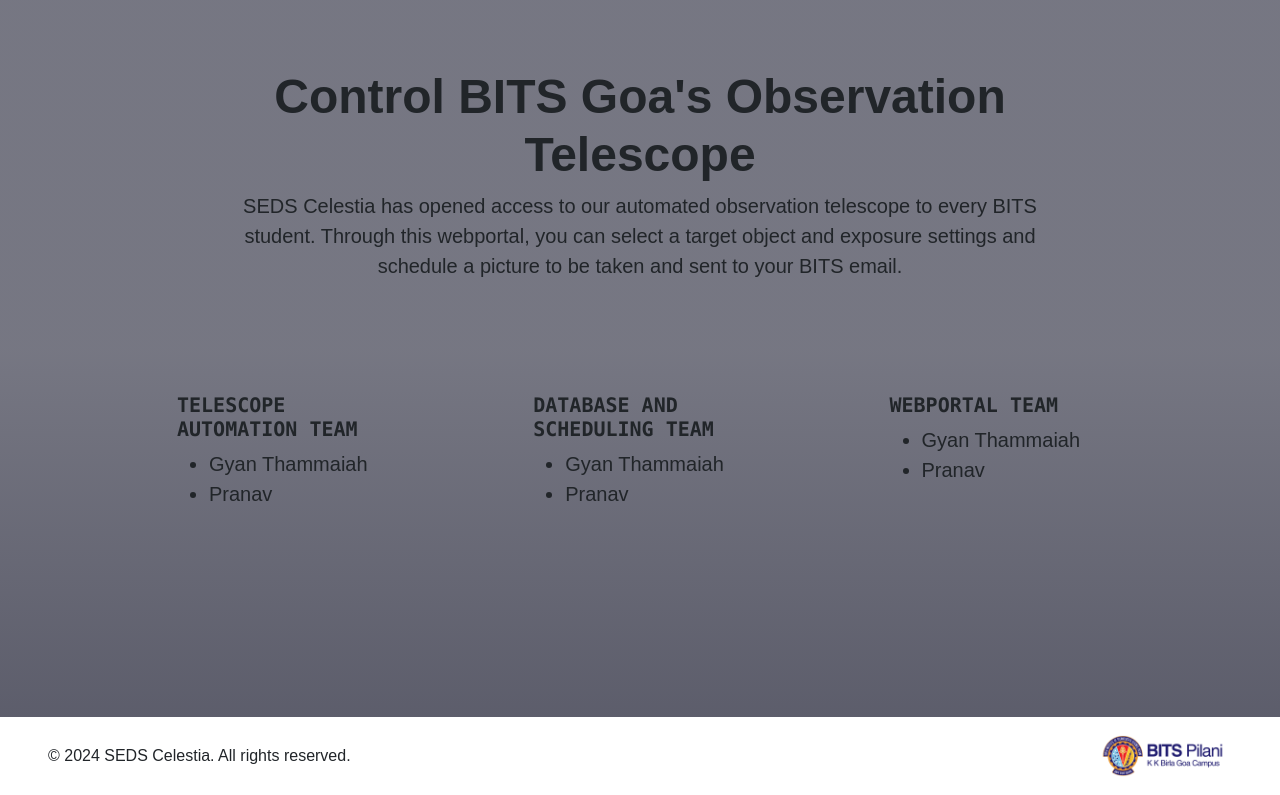
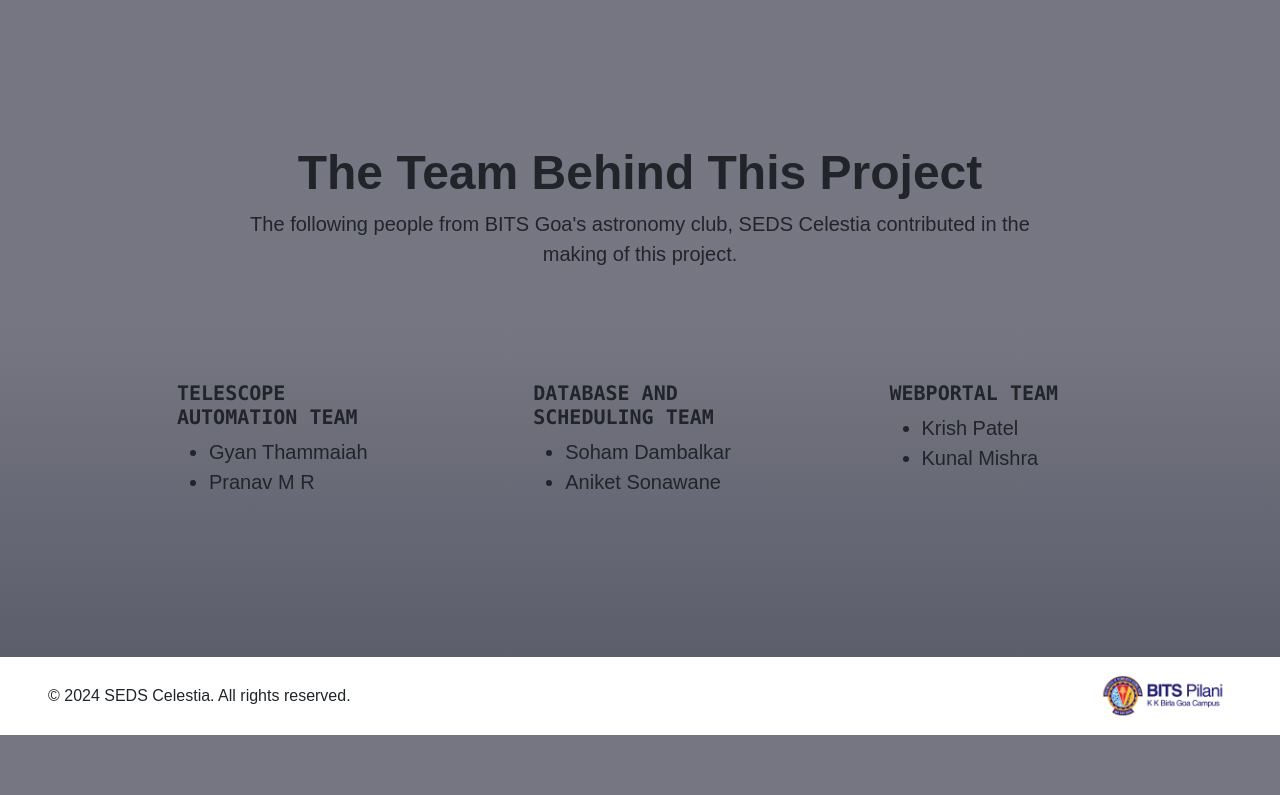
Before and after one commit to kunalm2345/telescope-webportal-website, a Flask app: page /team/ in a window 1280 px wide. Shown: the part 76-871 px from the top of the page. After the commit the page ends 811 px from the top, so only its background shows below. Run offline with Flask 3, Linux system fonts and the light colour scheme; some libraries are stand-ins or nearby versions; some web fonts are replaced.

Commit message:
minor fixes

```diff
--- a/app.py
+++ b/app.py
@@ -3,26 +3,6 @@
 
 app = Flask(__name__)
 app.config['SECRET_KEY'] = 'mysecretkey'
-
-# FORMS
-from flask_wtf import FlaskForm
-from wtforms import RadioField, StringField, SubmitField, SelectField, PasswordField, TextAreaField, FileField, MultipleFileField
-from wtforms.validators import DataRequired,Email,EqualTo
-from wtforms import ValidationError, SelectMultipleField, widgets
-import email_validator
-
-class TargetForm(FlaskForm):
-    url = 'https://opensheet.elk.sh/15x9oFZtisE5Bl3s3pc-pJvWzsIKkjzQnFPtz9gMTra4/Sheet1'
-    response = requests.get(url)
-    data = response.json()
-    d=[]
-    for i in data:
-        d.append((i['Object'],i['Object']))
-
-    object = RadioField('Which object do you want to target?', choices=d, validators=[DataRequired()])
-    apikey=StringField('Your API key', validators=[DataRequired()])
-    listid=StringField('List ID', validators=[DataRequired()])
-    submit = SubmitField('SAVE')
 
 def arrange_data(data):
     result = {}
@@ -44,13 +24,7 @@
     response = requests.get(url)
     data = response.json()
     arranged_data = arrange_data(data)
-    form = TargetForm()
-    if form.validate_on_submit():
-        print('Form submitted')
-        print(form.esp.data)
-        print(form.apikey.data)
-        print(form.listid.data)
-    return render_template('index.html', form=form, arranged_data=arranged_data)
+    return render_template('index.html', arranged_data=arranged_data)
 
 @app.route('/send/', methods=['POST'])
 def send():
--- a/templates/base.html
+++ b/templates/base.html
@@ -22,7 +22,7 @@
 <body>
     <!-- Navigation Bar -->
     <div class="">
-    <nav class="navbar navbar-expand-lg navbar-dark fixed-top transparent-navbar bg-dark opacity-75 px-5">
+    <nav class="navbar navbar-expand-lg navbar-dark transparent-navbar bg-dark opacity-75 px-5">
         <a class="navbar-brand" href="{{ url_for('home') }}">
             <img src="{{ url_for('static', filename='images/SEDSLOGO.png') }}" alt="Seds Celestia"  class="img-fluid h-auto" width="80">
         </a>
@@ -46,7 +46,7 @@
     {% block content %}{% endblock %}
 
     <!-- Footer -->
-    <footer class="footer bg-white py-3 mt-5 px-5">
+    <footer class="footer bg-white py-3 px-5">
         <div class="">
             <div class="row">
                 <div class="col-9 text-start align-middle my-auto">
--- a/templates/index.html
+++ b/templates/index.html
@@ -1,8 +1,11 @@
 {% extends 'base.html' %}
 
 {% block content %}
+<!-- <div>
+    <img src="/static/images/bg2.jpeg" alt="a telescope looking at the night sky" class="object-fit-cover" style="width: 100vw; height: 40vh;">
+</div> -->
 <div class="container pt-5">
-    <div class="text-center w-75 mx-auto my-5 py-5">
+    <div class="text-center w-75 mx-auto my-5 pb-5">
         <h1 class="display-5 fw-bold">Control BITS Goa's Observation Telescope</h1>
         <p class="fs-5">SEDS Celestia has opened access to our automated observation telescope to every BITS student. Through this webportal, you can select a target object and exposure settings and schedule a picture to be taken and sent to your BITS email.</p>
     </div>
--- a/templates/team.html
+++ b/templates/team.html
@@ -3,8 +3,8 @@
 {% block content %}
 <div class="container pt-5">
     <div class="text-center w-75 mx-auto my-5 py-5">
-        <h1 class="display-5 fw-bold">Control BITS Goa's Observation Telescope</h1>
-        <p class="fs-5">SEDS Celestia has opened access to our automated observation telescope to every BITS student. Through this webportal, you can select a target object and exposure settings and schedule a picture to be taken and sent to your BITS email.</p>
+        <h1 class="display-5 fw-bold">The Team Behind This Project</h1>
+        <p class="fs-5">The following people from BITS Goa's astronomy club, SEDS Celestia contributed in the making of this project.</p>
     </div>
     <div class="row">
 
@@ -15,21 +15,21 @@
                     <h2 class="font-monospace fw-bold fs-5 text-gray text-uppercase">Telescope Automation Team</h2>
                     <ul class="fs-5">
                         <li>Gyan Thammaiah</li>
-                        <li>Pranav</li>
+                        <li>Pranav M R</li>
                     </ul>
                 </div>
                 <div class="col-3">
                     <h2 class="font-monospace fw-bold fs-5 text-gray text-uppercase">Database and Scheduling Team</h2>
                     <ul class="fs-5">
-                        <li>Gyan Thammaiah</li>
-                        <li>Pranav</li>
+                        <li>Soham Dambalkar</li>
+                        <li>Aniket Sonawane</li>
                     </ul>
                 </div>
                 <div class="col-3">
                     <h2 class="font-monospace fw-bold fs-5 text-gray text-uppercase">Webportal Team</h2>
                     <ul class="fs-5">
-                        <li>Gyan Thammaiah</li>
-                        <li>Pranav</li>
+                        <li>Krish Patel</li>
+                        <li>Kunal Mishra</li>
                     </ul>
                 </div>
             </div>
```
Also changed, not shown: static/images/bg.jpeg (added), static/images/bg2.jpeg (added).
